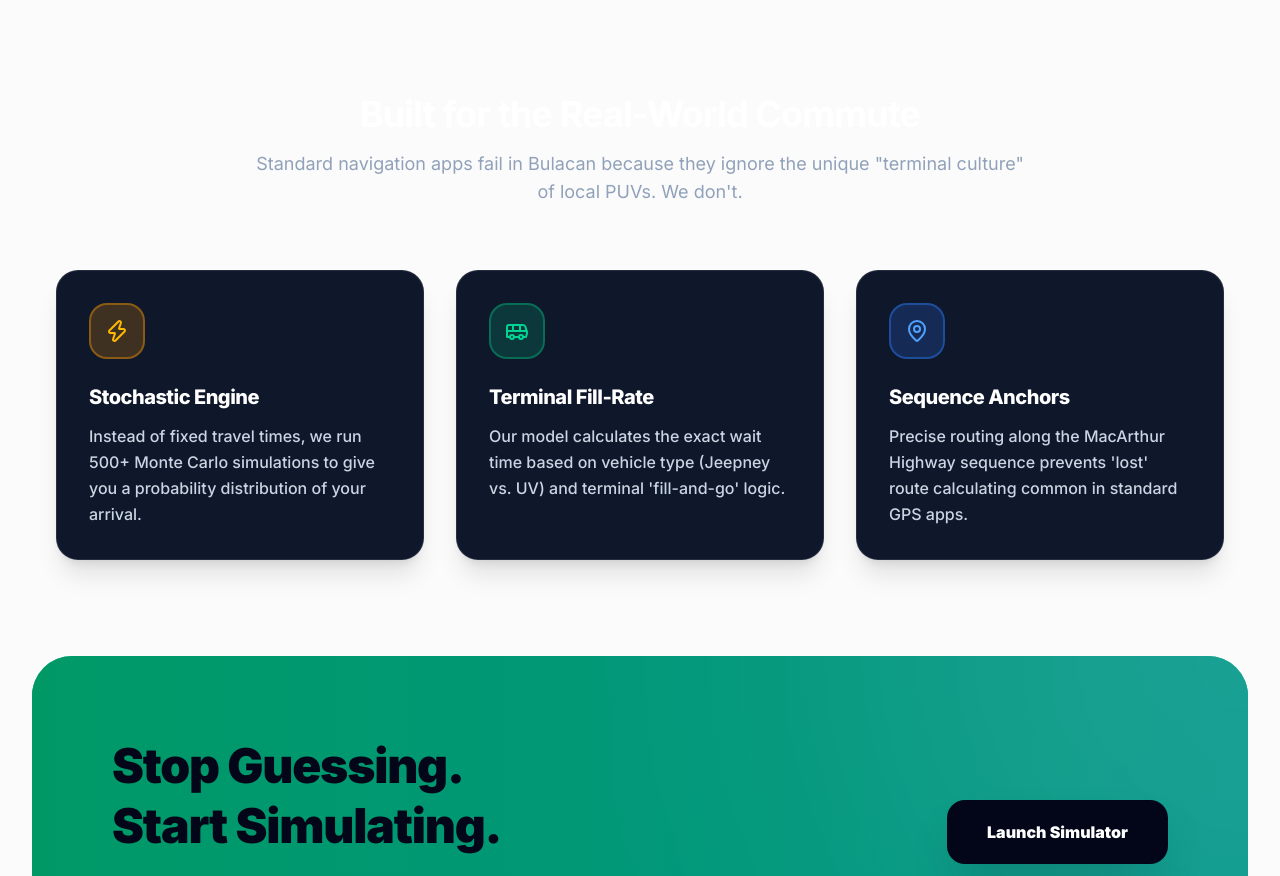
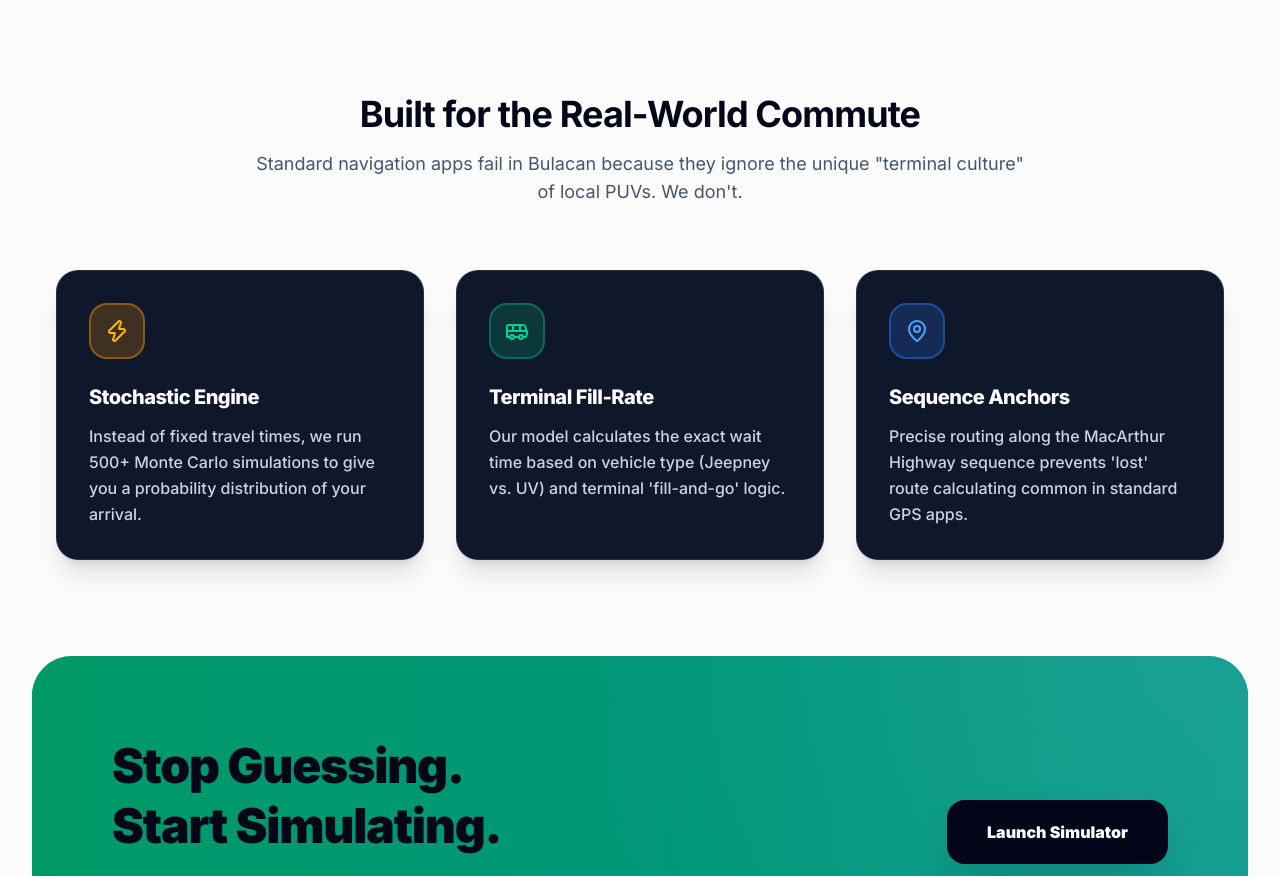
Before and after one commit to jechotorrefranca/kapitlang, a Next.js app: page / in a window 1280 px wide. Shown: the part 836-1712 px from the top of the page. Built offline with nearby package versions, Linux system fonts and the light colour scheme; no server answers.

Commit message:
💄 text black

```diff
--- a/app/page.tsx
+++ b/app/page.tsx
@@ -65,8 +65,8 @@ export default function LandingPage() {
       </section>
       <section className="py-24 space-y-16">
         <div className="text-center space-y-4 max-w-3xl mx-auto">
-          <h2 className="text-3xl lg:text-4xl font-bold text-white tracking-tight">Built for the Real-World Commute</h2>
-          <p className="text-slate-400 text-lg">
+          <h2 className="text-3xl lg:text-4xl font-bold text-slate-950 dark:text-white tracking-tight">Built for the Real-World Commute</h2>
+          <p className="text-slate-600 dark:text-slate-400 text-lg">
             Standard navigation apps fail in Bulacan because they ignore the unique "terminal culture" of local PUVs. We don't.
           </p>
         </div>
```
